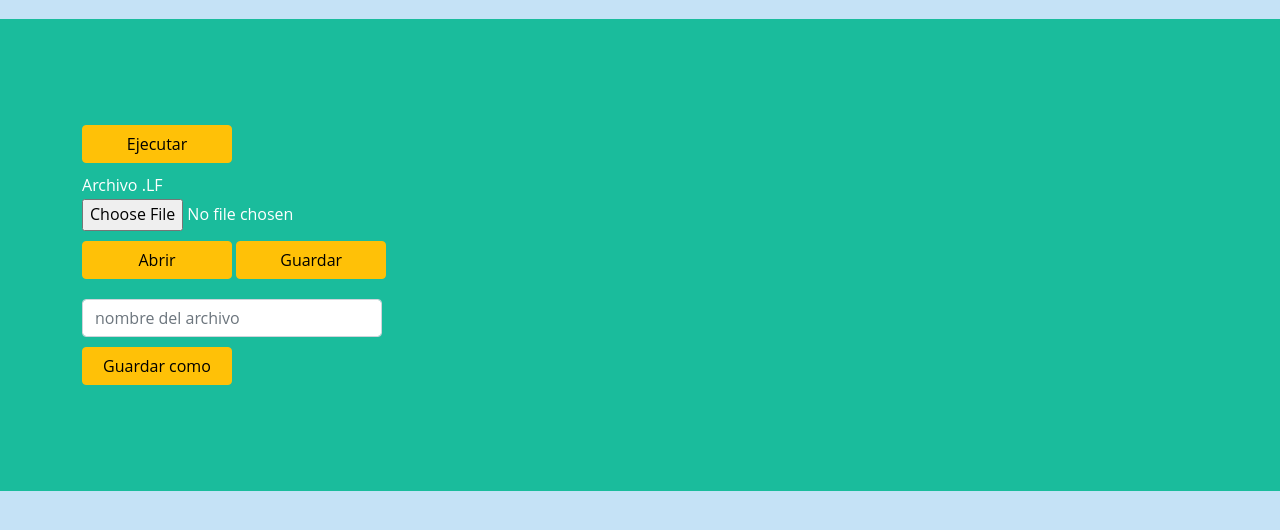
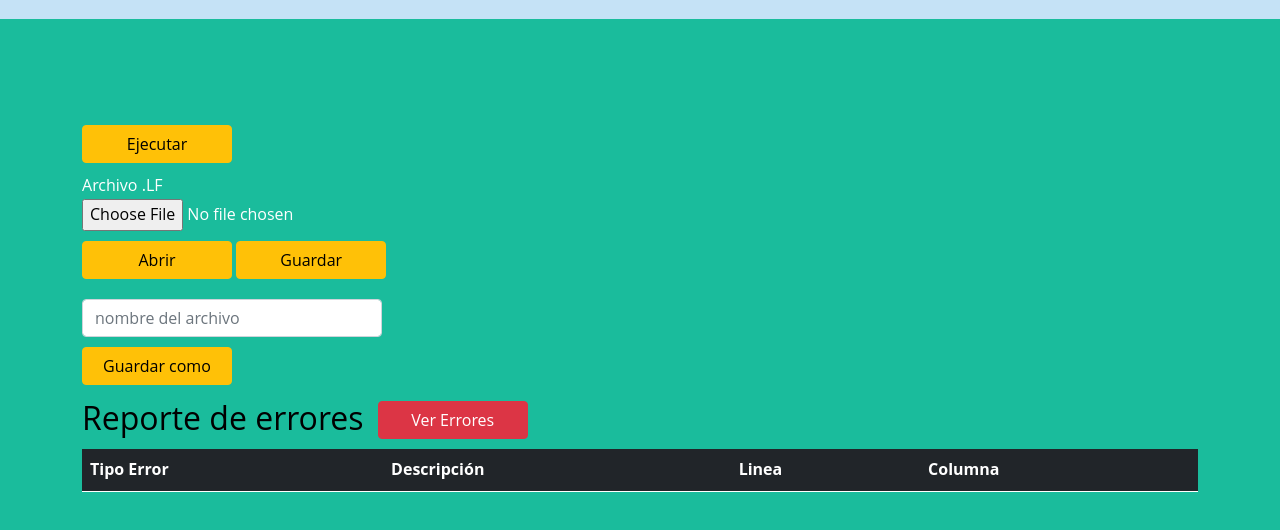
Before and after one commit to LuisBarrera23/OLC1-F1-202010223, a plain HTML site: page Frontend/index.html in a window 1280 px wide. Shown: the part 771-1301 px from the top of the page. Before the commit the page ends 1262 px from the top, so only its background shows below. Drawn offline with nearby package versions, Linux system fonts and the light colour scheme.

Commit message:
arreglo menores de expresiones

```diff
--- a/Backend/src/routes/apiRouters.ts
+++ b/Backend/src/routes/apiRouters.ts
@@ -12,6 +12,7 @@ class ApiRoutes {
   config(): void {
     this.router.get("/", apiController.funcion1);
     this.router.post("/ejecutar", apiController.funcion2);
+    this.router.get("/errores", apiController.funcion3);
   }
 }
 
--- a/Frontend/index.html
+++ b/Frontend/index.html
@@ -58,7 +58,7 @@
             <label for="Salida" class="fs-2" style="color: #000; padding-top: 10px;">Salida</label>
         </div>
     </div>
-    <section class="page-section bg-primary text-white mb-0" id="acerca">
+    <section class="page-section bg-primary text-white mb-0" id="funcionalidad">
         <div class="container">
             <button onclick="ejecutar()" type="button" class="btn btn-warning"
                 style="width: 150px; margin-top: 10px; margin-bottom: 10px;">Ejecutar</button><br>
@@ -76,9 +76,28 @@
             <button onclick="guardarcomo()" type="button" class="btn btn-warning"
                 style="width: 150px; margin-top: 10px; margin-bottom: 10px;">Guardar como</button>
 
+            <div>
+                <label for="t1" class="fs-2" style="color: #000; padding-top: 10px;">Reporte de errores</label>
+                <button onclick="verErrores()" type="button" class="btn btn-danger"
+                style="width: 150px;  margin-bottom: 10px; margin-left: 10px;">Ver Errores</button>
+                <table id="t1" class="table table-dark table-hover">
+                    <thead class="thead-dark">
+                        <tr>
+                            <th scope="col">Tipo Error</th>
+                            <th scope="col">Descripción</th>
+                            <th scope="col">Linea</th>
+                            <th scope="col">Columna</th>
+                        </tr>
+                    </thead>
+                    <tbody id="tErrores"></tbody>
+                </table>
+            </div>
+
+
 
 
         </div>
+
     </section>
 
 
@@ -183,28 +202,60 @@
                     alert("Ocurrio un error, ver la consola")
                 })
                 .then(response => {
-                    console.log(response);
+                    //console.log(response);
                     Salida.value = response.salida;
                 })
 
         }
 
-        function obtenerFyC(){
+        function obtenerFyC() {
             var prueba = document.querySelector('input[name="css-tabs"]:checked');
             var numero = prueba.value;
-            var textarea = document.getElementById('Entrada'+numero);
-            var controlador=document.getElementById('controlador'+numero);
+            var textarea = document.getElementById('Entrada' + numero);
+            var controlador = document.getElementById('controlador' + numero);
 
-            var linea=textarea.value.substr(0,textarea.selectionStart).split("\n").length;
+            var linea = textarea.value.substr(0, textarea.selectionStart).split("\n").length;
 
-            var columna=textarea.selectionStart;
-            var caracteres=0;
-            var linear=textarea.value.substr(0,columna).split("\n");
+            var columna = textarea.selectionStart;
+            var caracteres = 0;
+            var linear = textarea.value.substr(0, columna).split("\n");
             for (var i = 0; i < linear.length - 1; i++)
                 caracteres += linear[i].length + 1;
-            columna= columna - caracteres + 1;
-            controlador.innerHTML=`Linea: ${linea}  Columna: ${columna}`
+            columna = columna - caracteres + 1;
+            controlador.innerHTML = `Linea: ${linea}  Columna: ${columna}`
 
+        }
+
+        function verErrores() {
+            var tabla = document.querySelector("#tErrores")
+            var cadena="";
+
+            tabla.innerHTML = "";
+            fetch('http://localhost:8080/errores', {
+                method: 'GET',
+                headers: {
+                    'Content-Type': 'application/json',
+                    'Access-Control-Allow-Origin': '*',
+                }
+            })
+                .then(res => res.json())
+                .catch(err => {
+                    console.error('Error:', err)
+                    alert("Ocurrio un error, ver la consola")
+                })
+                .then(response => {
+                    //console.log(response)
+                    response.forEach(element => {
+                    //console.log(element.tipo);
+                        cadena += `<tr>
+                      <td>${element.tipo}</td>
+                      <td>${element.descripcion}</td>
+                      <td>${element.line}</td>
+                      <td>${element.column}</td>
+                      </tr>`;
+                    });
+                    tabla.innerHTML = cadena;
+                })
         }
     </script>
 </body>
```
Also changed, not shown: Backend/src/gramatica/gramatica.js (+2 -2 lines), Backend/src/routes/apiController.ts (+13 -0 lines), 1 other file.
